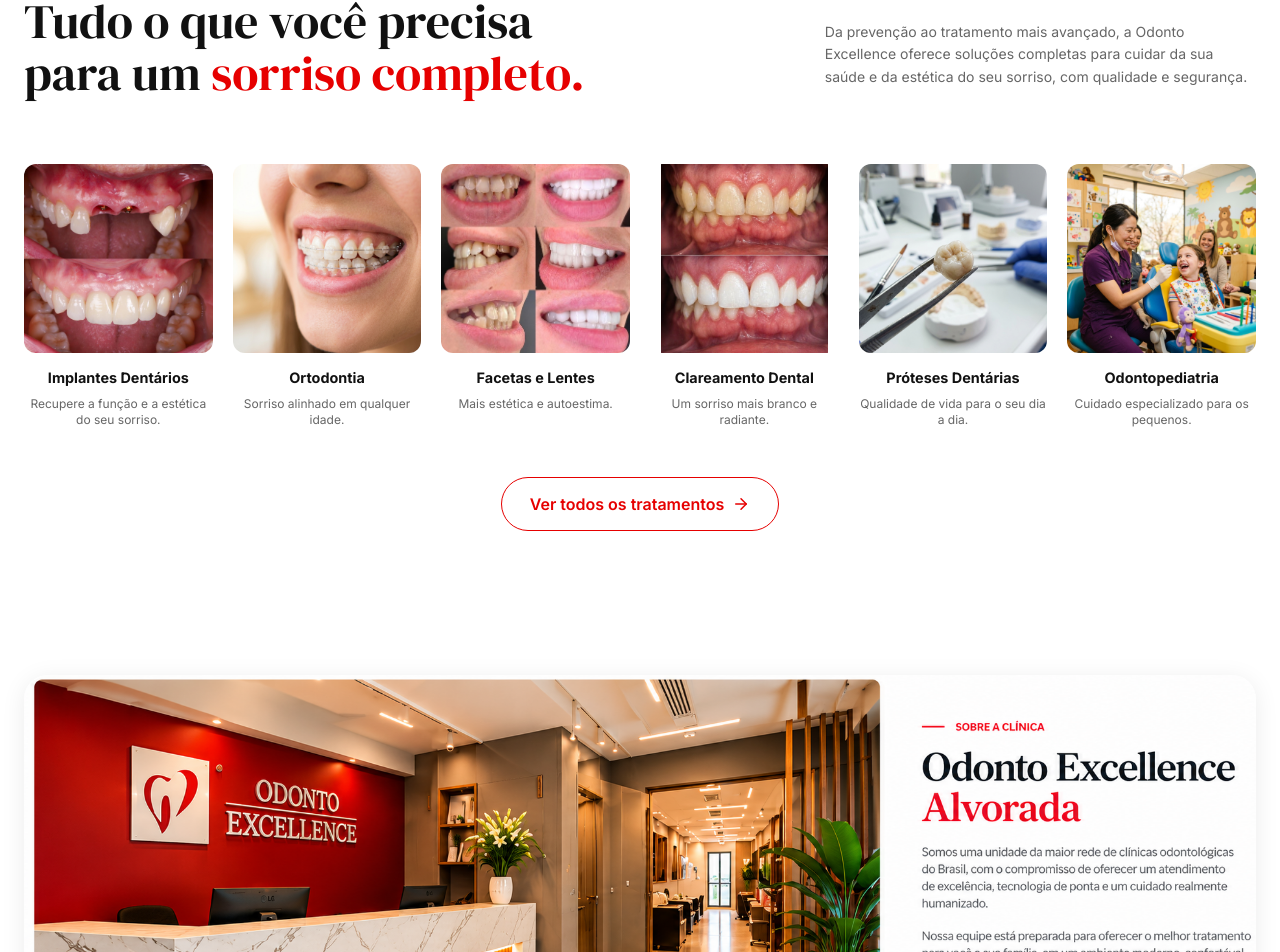
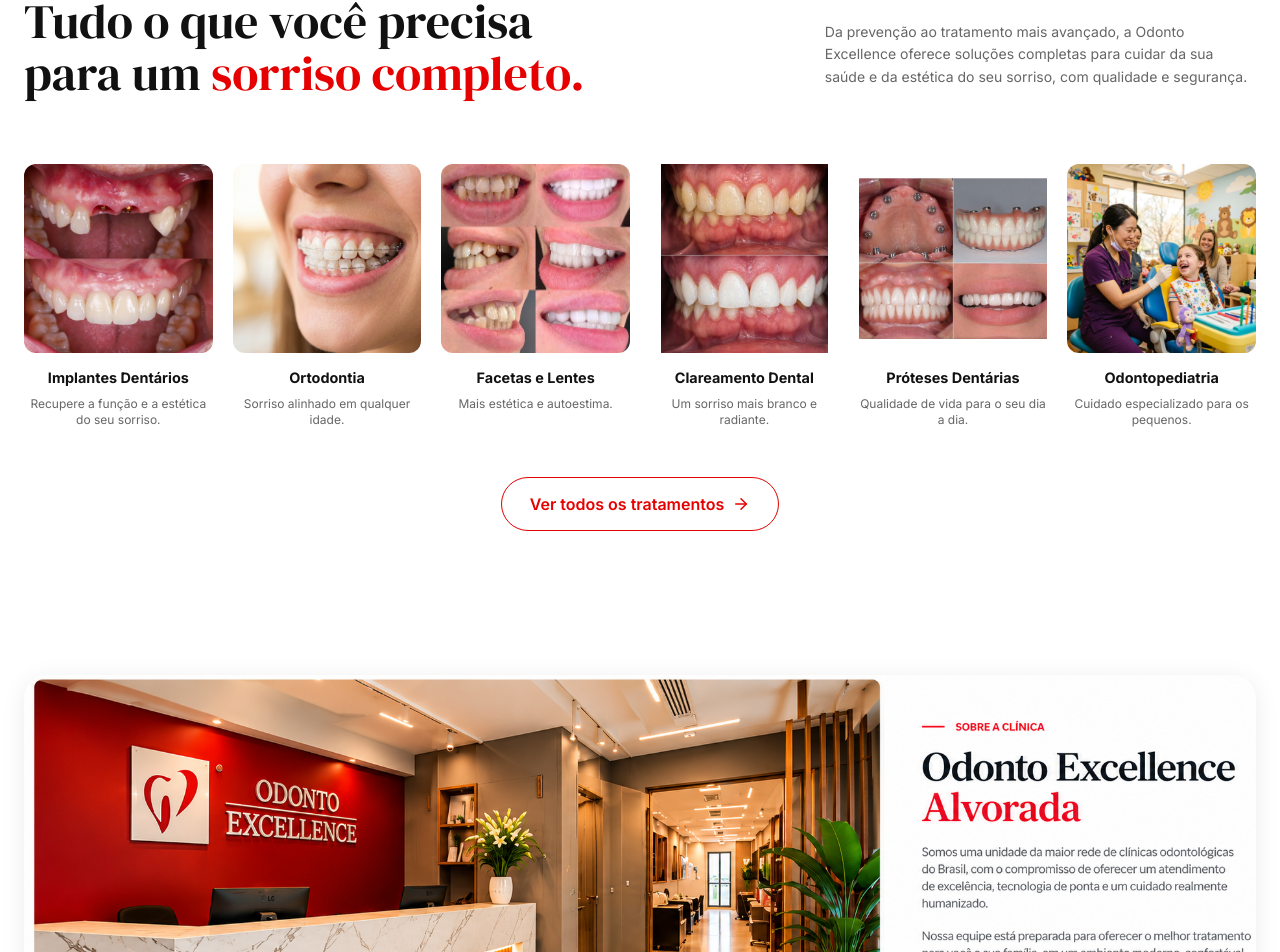
Before and after one commit to marciomsilvadev/odonto-excellence, a React (Vite) app: page / in a window 1280 px wide. Shown: the part 1068-2020 px from the top of the page. Built offline with nearby package versions, Linux system fonts and the light colour scheme.

Commit message:
Update proteses dentarias image

```diff
--- a/src/clinicData.ts
+++ b/src/clinicData.ts
@@ -98,7 +98,8 @@
     {
       title: "Próteses Dentárias",
       description: "Qualidade de vida para o seu dia a dia.",
-      image: "/proteses.jpg"
+      image: "/proteses-real.png",
+      contain: true
     },
     {
       title: "Odontopediatria",
```
Also changed, not shown: public/proteses-real.png (added).
